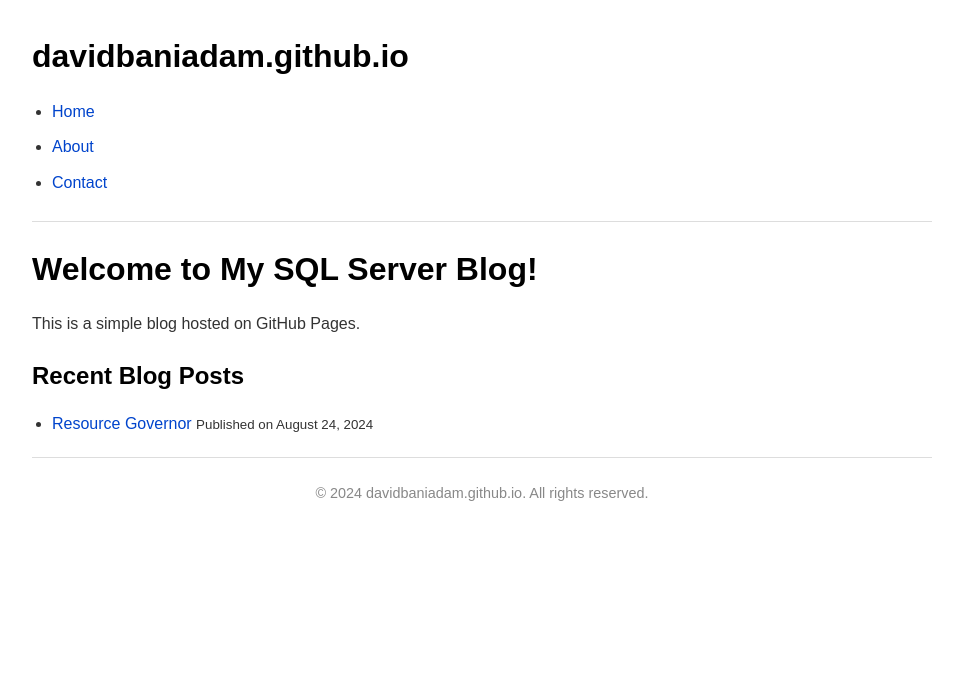
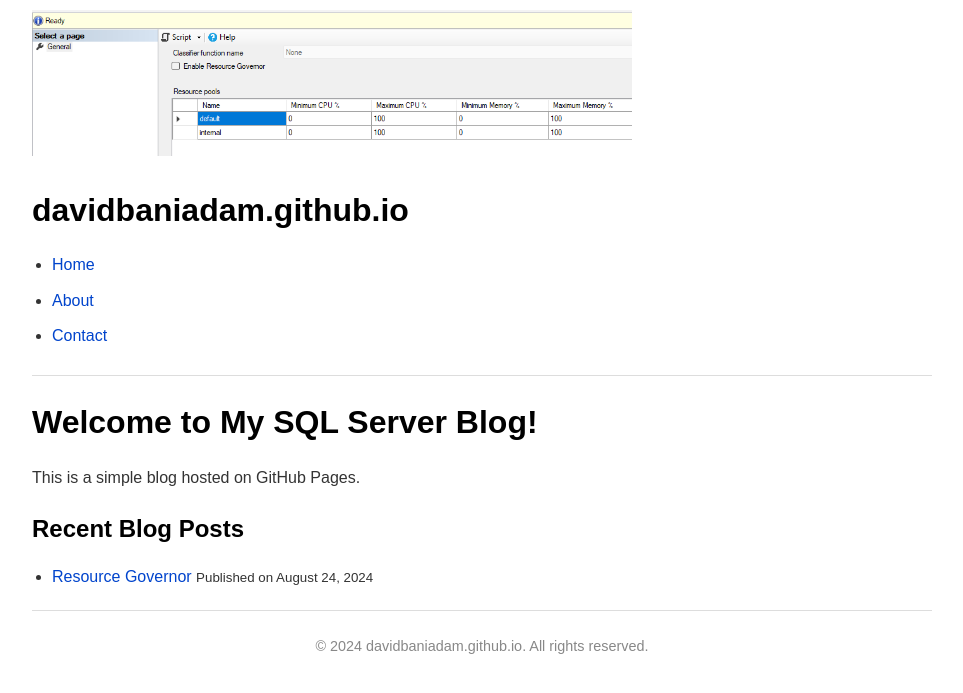
Before and after one commit to davidbaniadam/davidbaniadam.github.io, a Jekyll site: the page built from index.md, in a window 1280 px wide. Shown: the top 693 px of the page, without its empty margins (158-1121 px from the left). Built offline with Jekyll 4.4.1, drawn with Linux system fonts in a browser that asks for light colours.

Commit message:
Update default.html

```diff
--- a/_layouts/default.html
+++ b/_layouts/default.html
@@ -8,6 +8,7 @@
 </head>
 <body>
     <header>
+    <img src="/images/ssms-properties.png" alt="Header Image" width="600">
     <h1>{{ site.title }}</h1>
     <nav>
         <ul>
```
Lines whose indentation alone changed are shown as unchanged.
